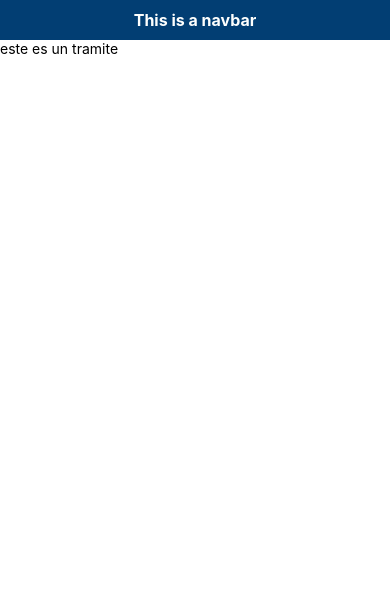
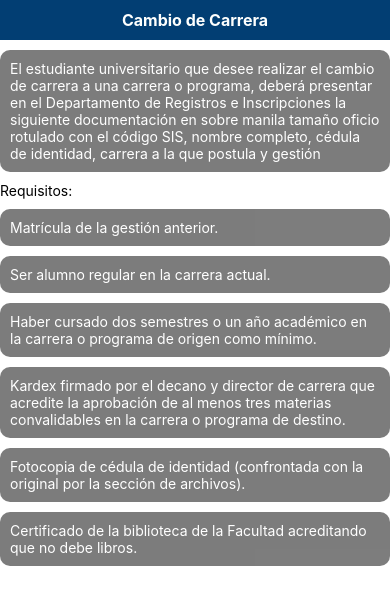
Before and after one commit to Abdiel49/tramites, a React Native app: screen / in a window 390 px wide. Shown: the top 604 px of the page. Built offline with nearby package versions, Linux system fonts and the light colour scheme.

Commit message:
Traendo Cambios

```diff
--- a/Main.js
+++ b/Main.js
@@ -1,13 +1,14 @@
 import React from 'react'
 import { View, Text, StyleSheet } from 'react-native'
 import Navbar from './components/nav/Navbar';
+import Tramite from './components/tramites/TramiteCarrera';
 import Procedure from './screens/procedure/Procedure';
 
 export default function Main() {
+  const info = require("./json/tramites.json");
   return (
     <View>
-      <Navbar/>
-      <Procedure/>
+      <Tramite info={info[0]}/>
     </View>
   )
 }
--- /dev/null
+++ b/components/tramites/TramiteCarrera.js
@@ -0,0 +1,47 @@
+import React from 'react';
+import { ScrollView, StyleSheet, Text, TouchableOpacity, View } from 'react-native';
+import Navbar from '../nav/Navbar';
+
+const Tramite = ({info}) => {
+
+    return(
+        <View>
+            <Navbar title={info.titulo}/>
+            <ScrollView>
+                <Text style={ estilos.conttexto }>
+                    {info.descripcion}
+                </Text>
+                <Text>
+                    Requisitos:
+                    {
+                        info.requisitos.map(item => (
+                            <View style={estilos.conttexto}>
+                                <Text>
+                                    {item.requisito}
+
+                                </Text>
+                            </View>
+                        ))
+                    }
+                </Text>
+            </ScrollView>
+        </View>
+    );
+
+};
+
+const estilos = StyleSheet.create({
+    conttexto: {
+        position: 'relative',
+        backgroundColor: 'rgba(52, 52, 52, 0.8)',
+        color: 'white',
+        display: 'flex',
+        marginTop: 10,
+        marginBottom: 10,
+        padding: 10,
+        borderRadius: 10,
+        opacity: 0.8
+    }
+});
+
+export default Tramite;
--- /dev/null
+++ b/json/tramites.json
@@ -0,0 +1,57 @@
+[{
+    "titulo": "Cambio de Carrera",
+    "descripcion": "El estudiante universitario que desee realizar el cambio de carrera a una carrera o programa, deberá presentar en el Departamento de Registros e Inscripciones la siguiente documentación en sobre manila tamaño oficio rotulado con el código SIS, nombre completo, cédula de identidad, carrera a la que postula y gestión",
+    "requisitos" : [
+        {
+            "requisito": "Matrícula de la gestión anterior."
+        },
+        {
+            "requisito": "Ser alumno regular en la carrera actual."
+        },
+        {
+            "requisito": "Haber cursado dos semestres o un año académico en la carrera o programa de origen como mínimo."
+        },
+        {
+            "requisito": "Kardex firmado por el decano y director de carrera que acredite la aprobación de al menos tres materias convalidables en la carrera o programa de destino."
+        },
+        {
+            "requisito": "Fotocopia de cédula de identidad (confrontada con la original por la sección de archivos)."
+        },
+        {
+            "requisito": "Certificado de la biblioteca de la Facultad acreditando que no debe libros."
+        }
+    ]
+},
+{
+    "titulo": "Certificado Académico",
+    "descripcion": "Los documentos que se mencionaran acontinuación deber ser presentados en archivador rapido. La entrega del diploma es personal con cedula de identidad vigente o declaración jurada para papás y hermanos para terceras personas con poder notariado exclusivo para el recojo del certificado.",
+    "requisitos": [
+        {
+            "requisito": "Formulario de solicitud para Certificado Académico (Sección Trámites)."
+        },
+        {
+            "requisito": "Certificado de Nacimiento Original (actualizado)."
+        },
+        {
+            "requisito": "Certificado de Notas."
+        },
+        {
+            "requisito": "Certificado Conclusión del Plan de Estudios (extendido por Registros e Inscripciones)."
+        },
+        {
+            "requisito": "Diploma de Bachiller (fotocopia legalizada por Sección Archivos)."
+        },
+        {
+            "requisito": "Cédula de Identidad (fotocopia legalizada por Sección Archivos)."
+        },
+        {
+            "requisito": "Resolución Consejo Facultativo (fotocopia)."
+        },
+        {
+            "requisito": "Dos fotografías actuales 4x5 fondo rojo. Varones: Traje formal. Damas: Camisa blanca."
+        },
+        {
+            "requisito": "Derecho de Impresión Bs. 458.-"
+        }
+    ]
+}]
```
